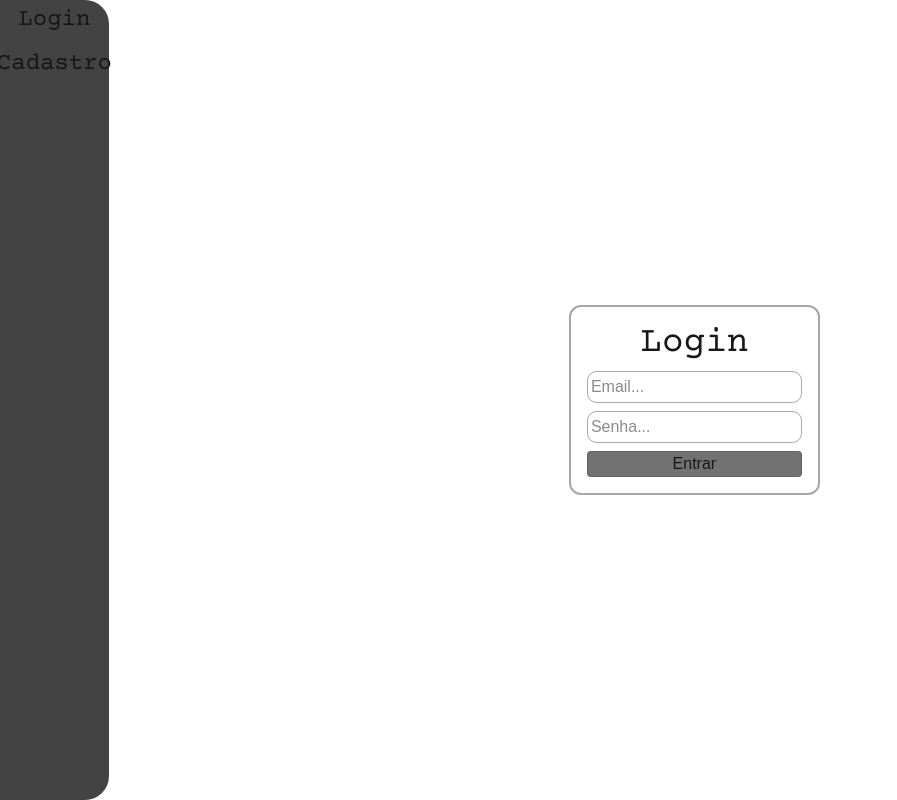
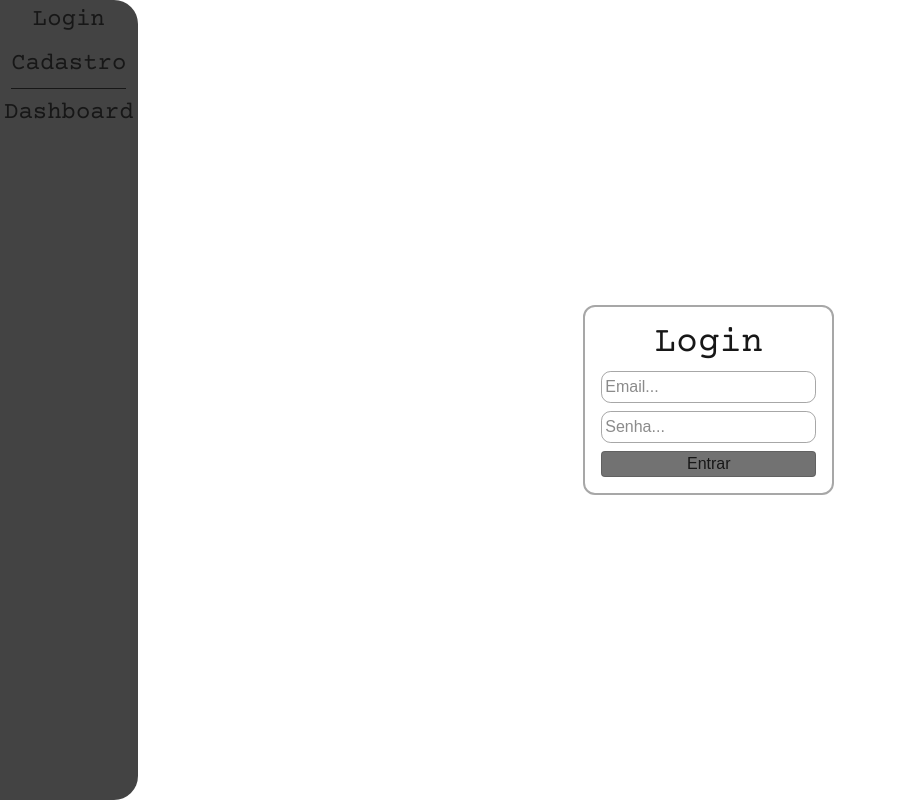
Before and after one commit to Joyuv/NexTT, a Next.js app: page /login in a window 1280 px wide. Shown: the whole page, without its empty margins (0-897 px from the left). Built offline with nearby package versions, Linux system fonts and the light colour scheme.

Commit message:
dashboard com nome

```diff
--- a/src/app/dashboard/page.tsx
+++ b/src/app/dashboard/page.tsx
@@ -3,6 +3,7 @@ import styles from "@/app/index.module.css";
 import { getServerSession } from "next-auth";
 import { redirect } from "next/navigation";
 import { authOptions } from "@/app/api/auth/[...nextauth]/route";
+import { getUserByEmail } from "@/lib/db";
 
 export default async function Page() {
   const session = await getServerSession(authOptions);
@@ -10,9 +11,12 @@ export default async function Page() {
   if (!session) {
     redirect("/login");
   }
+  const user = await getUserByEmail(String(session.user.email));
   return (
-    <div className={`${styles.centra}`}>
-      <H1>Em construção</H1>
+    <div>
+      <div className={`${styles.centra}`}>
+        <H1>{String(user.username)}</H1>
+      </div>
     </div>
   );
 }
--- a/src/app/layout.tsx
+++ b/src/app/layout.tsx
@@ -4,6 +4,7 @@ import { Geist_Mono } from "next/font/google";
 import "./globals.css";
 import { SessionProvider } from "next-auth/react";
 import Sidebar from "@/app/ui/components/sidebar/Sidebar";
+import { useState } from "react";
 
 const geistMono = Geist_Mono({
   variable: "--font-geist-mono",
@@ -18,8 +19,10 @@ export default function RootLayout({
   return (
     <html lang="en">
       <body className={`${geistMono.variable} antialiased`}>
-        <Sidebar />
-        <SessionProvider>{children}</SessionProvider>
+        <SessionProvider>
+          <Sidebar />
+          {children}
+        </SessionProvider>
       </body>
     </html>
   );
--- a/src/app/ui/components/sidebar/Sidebar.module.css
+++ b/src/app/ui/components/sidebar/Sidebar.module.css
@@ -1,7 +1,7 @@
 .sidebar {
   float: left;
   height: 100vh;
-  width: 8.5vw;
+  width: fit-content;
   background-color: rgba(20, 20, 20, 0.8);
 }
 
--- a/src/app/ui/components/sidebar/Sidebar.tsx
+++ b/src/app/ui/components/sidebar/Sidebar.tsx
@@ -12,7 +12,9 @@ export default function Sidebar() {
       className={`${styles.sidebar} ${courierPrime.className} rounded-r-3xl text-2xl flex flex-col gap-1 items-center`}
     >
       <Link href="/login">Login</Link>
-      <Link href="/Cadastro">Cadastro</Link>
+      <Link href="/cadastro">Cadastro</Link>
+      <hr className="w-10/12" />
+      <Link href="/dashboard">Dashboard</Link>
     </div>
   );
 }
```
